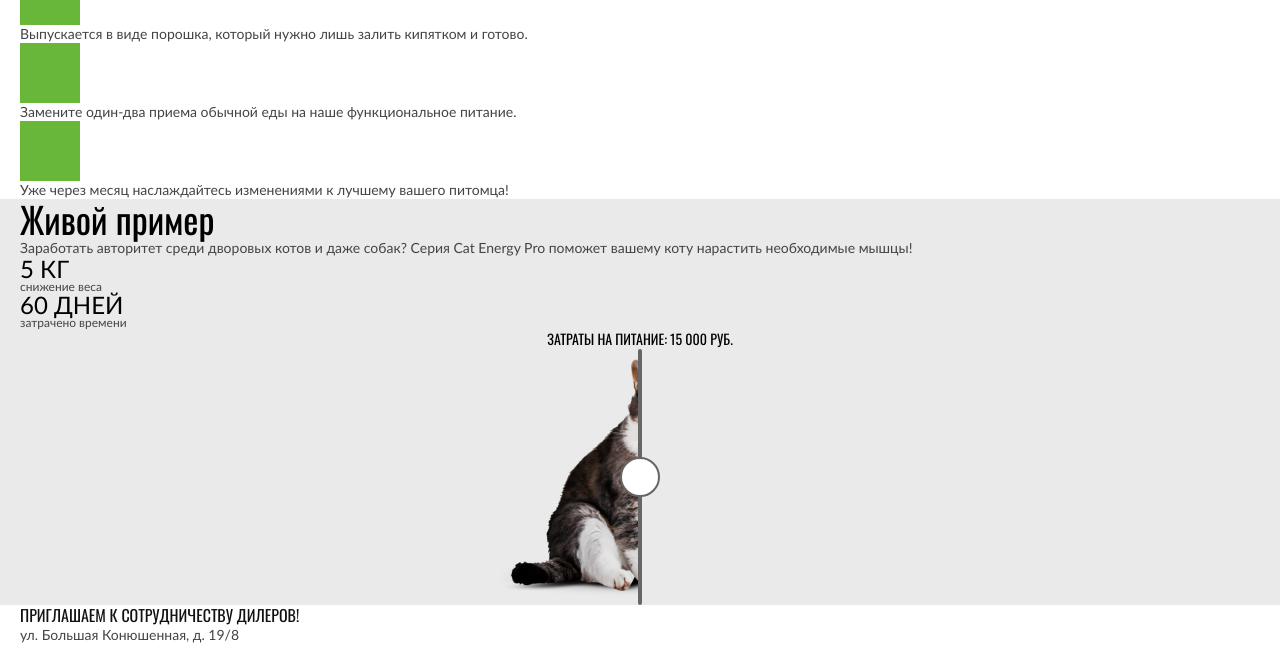
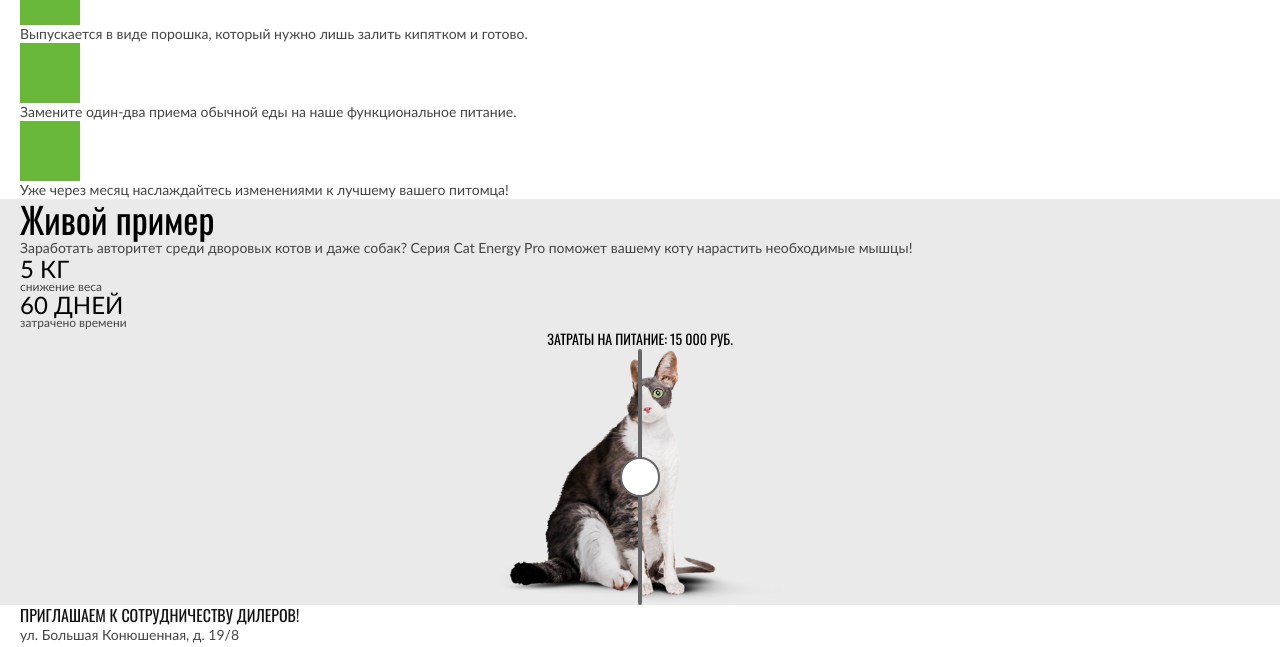
Before and after one commit to kristinaNoskova/2235875-cat-energy-30, a website: page source/index.html in a window 1280 px wide. Shown: the part 1337-1984 px from the top of the page. Drawn offline with nearby package versions, Linux system fonts and the light colour scheme; files that its build step writes are made by us from their sources.

Commit message:
change: button in slider

```diff
--- a/source/index.html
+++ b/source/index.html
@@ -162,7 +162,7 @@
           <div class="example-images__comp example-images__after">
             <picture>
               <source type="image/png" width="560" height="512" media="(min-width: 768px)"
-                srcset="images/slider/slider-cat-tablet-after@1x.png@1x.png 1x,images/slider/slider-cat-tablet-after@2x.png 2x" />
+                srcset="images/slider/slider-cat-tablet-after@1x.png 1x, images/slider/slider-cat-tablet-after@2x.png 2x" />
               <img class="example-images__after-img" src="images/slider/slider-cat-mobile-after@1x.png"
                 srcset="images/slider/slider-cat-mobile-after@2x.png 2x" alt="Фото кота после" width="280"
                 height="256" />
--- a/source/styles/blocks/example-images.scss
+++ b/source/styles/blocks/example-images.scss
@@ -2,34 +2,46 @@
   position: relative;
   display: flex;
   justify-content: center;
-  height: 256px;
 }
 
 .example-images__comp {
-  position: absolute;
-  width: 280px;
+  position: relative;
   height: 256px;
   overflow: hidden;
 }
 
 .example-images__before {
   z-index: 10;
-  right: 50%;
+  width: 139px;
 }
 
 .example-images__after {
-  left: 50%;
   z-index: 20;
+  width: 143px;
+
+  &::before {
+    content: "";
+    position: absolute;
+    z-index: 30;
+    left: 0;
+    width: 4px;
+    min-height: 100%;
+    border-radius: 2px;
+    background-color: $special-grey;
+    transition: background-color 0.1s ease;
+  }
 }
 
 .example-images__before-img {
-  position: absolute;
-  left: 50%;
+  min-width: 280px;
+  height: 100%;
 }
 
 .example-images__after-img {
   position: absolute;
-  right: 50%;
+  right: 0;
+  height: 100%;
+  min-width: 280px;
 }
 
 .example-images__button {
@@ -68,25 +80,6 @@
     height: 18px;
   }
 
-  &::after {
-    content: "";
-    position: absolute;
-    display: flex;
-    z-index: -1;
-    width: 4px;
-    height: 256px;
-    justify-content: center;
-    align-items: center;
-    border-radius: 2px;
-    background: linear-gradient(
-      $special-grey 43%,
-      transparent 43%,
-      transparent 57%,
-      $special-grey 57%,
-      $special-grey 100%
-    );
-  }
-
   &:hover::before {
     background-color: $basic-green;
   }
@@ -95,3 +88,8 @@
     background-color: rgba(94, 170, 47, 0.6);
   }
 }
+
+.example-images__button:hover + .example-images__after::before {
+  background-color: $basic-green;
+  transition: background-color 0.3s ease;
+}
--- a/source/styles/blocks/purpose.scss
+++ b/source/styles/blocks/purpose.scss
@@ -62,3 +62,7 @@
   background: url("../../images/icons/stack.svg#icon_arrow") no-repeat center
     center;
 }
+
+.purpose__link:hover::after {
+  // transform: scaleX(1.5);
+}
```
Also changed, not shown: raw/images/icons/README.md (deleted), source/images/icons/logo-html-text.svg (added).
